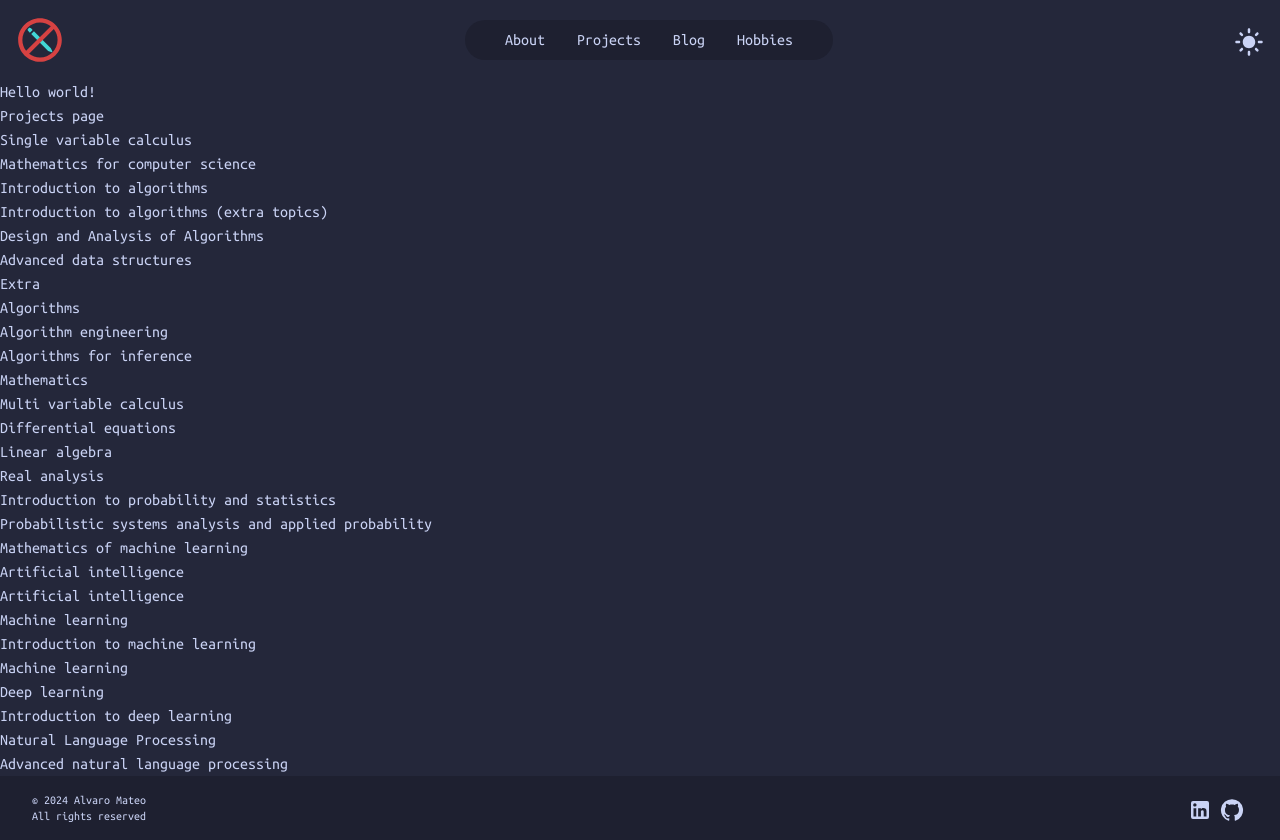
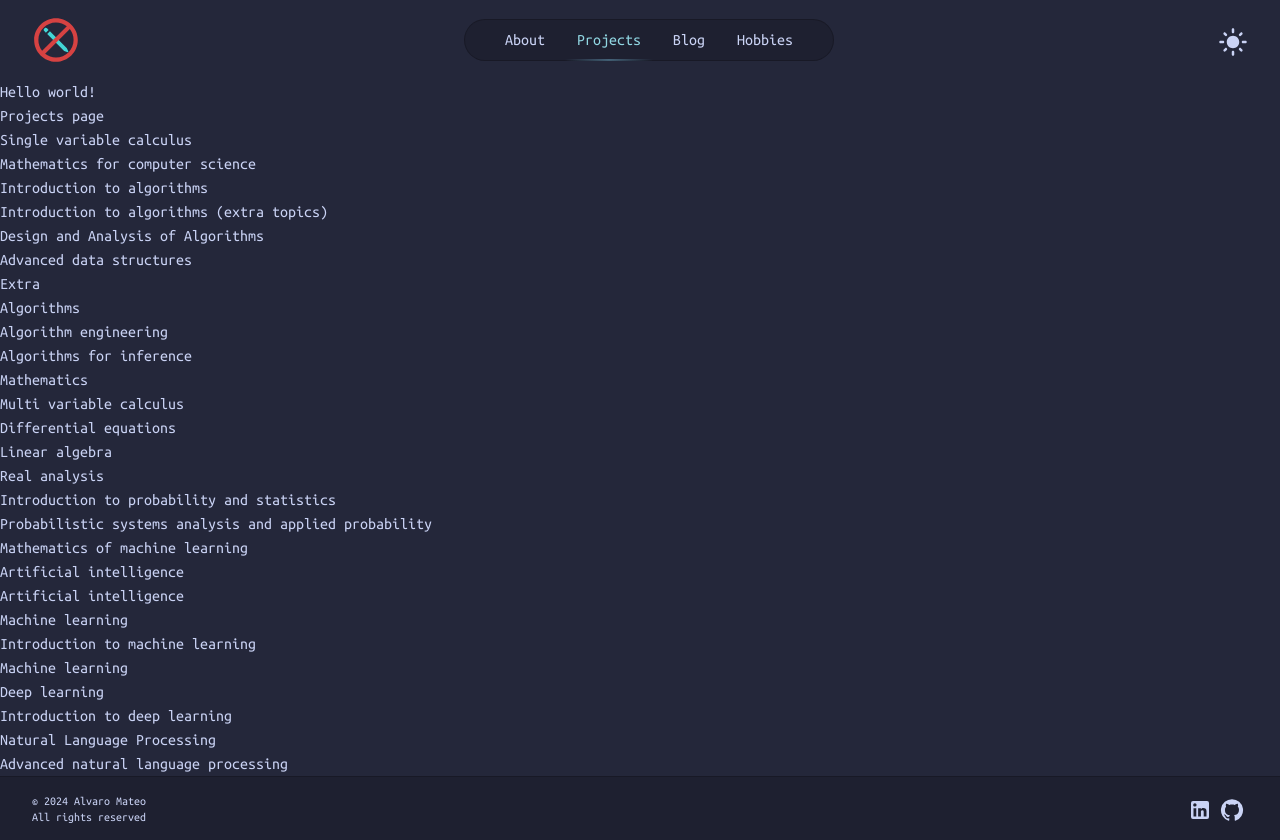
Before and after one commit to alvaromateo/noartdev, a Next.js app: page /en/projects in a window 1280 px wide. Built offline with nearby package versions, Linux system fonts and the light colour scheme.

Commit message:
Style the navigation bar

```diff
--- a/src/app/globals.css
+++ b/src/app/globals.css
@@ -55,36 +55,52 @@
     --color-overlay-2: 147 154 183;
 
     --color-text: 202 211 245;
-    --color-title: 125 196 228;
-    --color-subtitle: 184 192 224;
-    --color-success: 66 218 149;
-    --color-info: 139 213 202;
-    --color-warning: 238 212 159;
-    --color-error: 237 135 150;
+    --color-title: 125 196 228; /* Sapphire */
+    --color-subtitle: 184 192 224; /* Subtext1 */
+    --color-success: 166 218 149; /* Green */
+    --color-info: 139 213 202; /* Teal */
+    --color-warning: 238 212 159; /* Yellow */
+    --color-error: 237 135 150; /* Red */
 
-    --color-selection-bg: 139 213 202;
-    --color-selection-text: 24 25 38;
+    --color-selection-bg: 139 213 202; /* Teal */
+    --color-selection-text: 24 25 38; /* Crust */
 
-    --color-link: 138 173 244;
-    --color-followed-link: 183 189 248;
-    --color-hover-link: 145 215 227;
+    --color-link: 138 173 244; /* Blue */
+    --color-followed-link: 183 189 248; /* Lavender */
+    --color-hover-link: 145 215 227; /* Sky */
 
-    --color-snippet-bg: 30 32 48;
-    --color-keyword: 198 160 246;
-    --color-string: 66 218 149;
-    --color-regex: 245 189 230;
-    --color-comment: 147 154 183;
-    --color-number: 245 169 127;
-    --color-constant: 245 169 127;
-    --color-operator: 145 215 227;
-    --color-delimiter: 237 135 150;
-    --color-function: 138 173 244;
-    --color-parameter: 238 153 160;
+    --color-snippet-bg: 30 32 48; /* Mantle */
+    --color-keyword: 198 160 246; /* Mauve */
+    --color-string: 166 218 149; /* Green */
+    --color-regex: 245 189 230; /* Pink */
+    --color-comment: 147 154 183; /* Overlay2 */
+    --color-number: 245 169 127; /* Peach */
+    --color-constant: 245 169 127; /* Peach */
+    --color-operator: 145 215 227; /* Sky */
+    --color-delimiter: 237 135 150; /* Red */
+    --color-function: 138 173 244; /* Blue */
+    --color-parameter: 238 153 160; /* Maroon */
   }
 }
 
 :root {
+  /* Color aliases */
+  --color-subtext-1: var(--color-subtitle);
+  --color-sapphire: var(--color-title);
+  --color-green: var(--color-success);
+  --color-teal: var(--color-info);
+  --color-yellow: var(--color-warning);
+  --color-red: var(--color-error);
+  --color-blue: var(--color-link);
+  --color-lavender: var(--color-followed-link);
+  --color-sky: var(--color-hover-link);
+  --color-mauve: var(--color-keyword);
+  --color-pink: var(--color-regex);
+  --color-peach: var(--color-number);
+  --color-maroon: var(--color-parameter);
+
   --footer-height: 4rem;
+
   background: rgb(var(--color-mantle));
 }
 
--- a/src/components/footer/footer.tsx
+++ b/src/components/footer/footer.tsx
@@ -3,7 +3,8 @@ import SocialIcons from "./social-icons";
 export default function Footer() {
     return (
       <footer className={`
-        footer bg-mantle flex justify-between align-middle text-xs/4
+        footer bg-mantle border-t border-crust
+        flex justify-between align-middle text-xs/4
       `}>
         <div className='my-auto'>
           <p>© 2024 Alvaro Mateo</p>
--- a/src/components/header/dark-button.tsx
+++ b/src/components/header/dark-button.tsx
@@ -7,11 +7,17 @@ import { ThemeContext } from '../utils/providers'
 import settings from '../../global/app-settings'
 
 export default function DarkButton() {
-  const theme = useContext(ThemeContext)
+  const themeState = useContext(ThemeContext)
   return (
-    <button className='text-xl md:text-3xl'>
+    <button className='text-xl md:text-3xl' onClick={() => {
+      if (themeState.theme === settings.darkTheme) {
+        themeState.setTheme(settings.lightTheme)
+      } else {
+        themeState.setTheme(settings.darkTheme)
+      }
+    }}>
       {
-        theme === settings.darkTheme
+        themeState.theme === settings.darkTheme
           ? <LightModeIcon fontSize='inherit' />
           : <DarkModeIcon fontSize='inherit' />
       }
--- a/src/components/header/header.tsx
+++ b/src/components/header/header.tsx
@@ -1,6 +1,5 @@
 import Link from 'next/link'
 import dynamic from 'next/dynamic';
-import NavLink from './nav-link'
 import Logo from './logo';
 
 const LinksComponent = dynamic(() => import('./links-container'),
@@ -9,19 +8,33 @@ const ButtonsComponent = dynamic(() => import('./buttons-container'),
   { ssr: false })
 
 export default function Header(props: { lang: string }) {
+  const navigation = [
+    {
+      link: `/${props.lang}/about`,
+      component: <Link href={{ pathname: `/${props.lang}/about` }}>About</Link>,
+    },
+    {
+      link: `/${props.lang}/projects`,
+      component: <Link href={{ pathname: `/${props.lang}/projects` }}>Projects</Link>,
+    },
+    {
+      link: `/${props.lang}/blog`,
+      component: <Link href={{ pathname: `/${props.lang}/blog` }}>Blog</Link>,
+    },
+    {
+      link: `/${props.lang}/hobbies`,
+      component: <Link href={{ pathname: `/${props.lang}/hobbies` }}>Hobbies</Link>,
+    },
+  ]
+
   return (
-    <header className='p-4'>
+    <header className='py-4 px-8'>
       <nav className='flex flex-row justify-between items-center'>
         <Link href={{ pathname: `/${props.lang}/home` }}>
           <Logo></Logo>
         </Link>
 
-        <LinksComponent>
-          <NavLink pathName={`/${props.lang}/about` }>About</NavLink>
-          <NavLink pathName={`/${props.lang}/projects` }>Projects</NavLink>
-          <NavLink pathName={`/${props.lang}/blog` }>Blog</NavLink>
-          <NavLink pathName={`/${props.lang}/hobbies` }>Hobbies</NavLink>
-        </LinksComponent>
+        <LinksComponent links={navigation}/>
 
         <ButtonsComponent/>
       </nav>
--- a/src/components/header/links-container.tsx
+++ b/src/components/header/links-container.tsx
@@ -1,20 +1,43 @@
 'use client'
 
-import { useContext } from 'react'
+import { useContext, useState, useEffect } from 'react'
+import { usePathname } from 'next/navigation';
 import { MobileContext } from '../utils/providers'
+import NavLink from './nav-link';
 
-export default function LinksContainer({ children } : { children?: React.ReactNode }) {
+export default function LinksContainer({
+  links
+} : {
+  links: Array<{link: string, component: React.ReactNode}>
+}) {
   const isMobile = useContext(MobileContext)
   const hideForMobile = isMobile ? 'hidden' : ''
+
+  const pathname = usePathname()
+  const [current, setCurrent] = useState(pathname);
+  useEffect ( () => {
+    setCurrent(pathname)
+  }, [pathname])
+
   return (
     <ul className={
         `
-        bg-mantle px-6 py-2 rounded-full ${hideForMobile}
+        bg-mantle px-6 rounded-full ${hideForMobile}
+        ring-1 ring-crust
         inline-flex justify-center
         content-center align-middle flex-row
         `
     }>
-      {children}
+      {
+        links.map(linkObj => {
+          const selected = current === linkObj.link
+          return (
+            <NavLink selected={selected}>
+              {linkObj.component}
+            </NavLink>
+          )
+        })
+      }
     </ul>
   )
 }
--- a/src/components/header/nav-link.tsx
+++ b/src/components/header/nav-link.tsx
@@ -1,17 +1,26 @@
-import Link from 'next/link'
+
 
 export default function NavLink({
-  pathName,
+  selected,
   children
 } : {
-  pathName: string,
+  selected?: boolean
   children: React.ReactNode
 }) {
   return (
-    <div className='inline-block px-4'>
-      <Link href={{ pathname: pathName }}>
-        {children}
-      </Link>
+    <div className={`
+      relative block px-4 py-2
+      ${selected ? 'text-hover-link' : ''} hover:text-hover-link
+    `}>
+      {children}
+      { selected ?
+        <span className={`
+          absolute inset-x-1 -bottom-px h-[2px]
+          bg-gradient-to-r from-sky/0 via-sapphire/40 to-sky/0
+        `}/>
+        :
+        null
+      }
     </div>
   )
 }
--- a/src/components/utils/html.tsx
+++ b/src/components/utils/html.tsx
@@ -18,9 +18,9 @@ export default function Html({
   children: React.ReactNode
   params: StaticParams
 }) {
-  const theme = useContext(ThemeContext)
+  const themeState = useContext(ThemeContext)
   return (
-    <html lang={params.lang} className={`${theme}`}>
+    <html lang={params.lang} className={`${themeState.theme}`}>
       <body className={`${ubuntuMono.className} bg-base`}>
         {children}
       </body>
--- a/src/components/utils/providers.tsx
+++ b/src/components/utils/providers.tsx
@@ -5,7 +5,10 @@ import { useMediaQuery } from 'react-responsive'
 import { LocalStorageProperties } from '../../global/property-names'
 import settings from '../../global/app-settings'
 
-export const ThemeContext = createContext(settings.defaultTheme)
+export const ThemeContext = createContext({
+  theme: settings.defaultTheme,
+  setTheme: (_: string) => {}
+})
 export const MobileContext = createContext(true)
 
 export default function Providers({
@@ -14,6 +17,10 @@ export default function Providers({
   children: React.ReactNode
 }) {
   const [theme, setTheme] = useState(settings.defaultTheme)
+  const themeState = {
+    theme: theme,
+    setTheme: setTheme
+  }
   const isMobile = useMediaQuery({
     query: `(max-width: ${settings.mobileBreakpoint}px)`
   })
@@ -26,7 +33,7 @@ export default function Providers({
   }, []);
 
   return (
-    <ThemeContext.Provider value={theme}>
+    <ThemeContext.Provider value={themeState}>
       <MobileContext.Provider value={isMobile}>
         {children}
       </MobileContext.Provider>
--- a/src/global/types.ts
+++ b/src/global/types.ts
@@ -1,3 +1,8 @@
 export type StaticParams = {
   lang: string
 }
+
+export type ThemeState = {
+  theme: string,
+  setTheme: (newTheme: string) => void
+}
--- a/tailwind.config.ts
+++ b/tailwind.config.ts
@@ -41,7 +41,21 @@ const config: Config = {
       'operator': 'rgb(var(--color-operator) / <alpha-value>)',
       'delimiter': 'rgb(var(--color-delimiter) / <alpha-value>)',
       'function': 'rgb(var(--color-function) / <alpha-value>)',
-      'parameter': 'rgb(var(--color-parameter) / <alpha-value>)'
+      'parameter': 'rgb(var(--color-parameter) / <alpha-value>)',
+      // ALIASES
+      'subtext-1': 'rgb(var(--color-subtext-1) / <alpha-value>)',
+      'sapphire': 'rgb(var(--color-sapphire) / <alpha-value>)',
+      'green': 'rgb(var(--color-green) / <alpha-value>)',
+      'teal': 'rgb(var(--color-teal) / <alpha-value>)',
+      'yellow': 'rgb(var(--color-yellow) / <alpha-value>)',
+      'red': 'rgb(var(--color-red) / <alpha-value>)',
+      'blue': 'rgb(var(--color-blue) / <alpha-value>)',
+      'lavender': 'rgb(var(--color-lavender) / <alpha-value>)',
+      'sky': 'rgb(var(--color-sky) / <alpha-value>)',
+      'mauve': 'rgb(var(--color-mauve) / <alpha-value>)',
+      'pink': 'rgb(var(--color-pink) / <alpha-value>)',
+      'peach': 'rgb(var(--color-peach) / <alpha-value>)',
+      'maroon': 'rgb(var(--color-maroon) / <alpha-value>)'
     },
     extend: {
       backgroundImage: {
```
Also changed, not shown: src/components/header/header.css (deleted).
